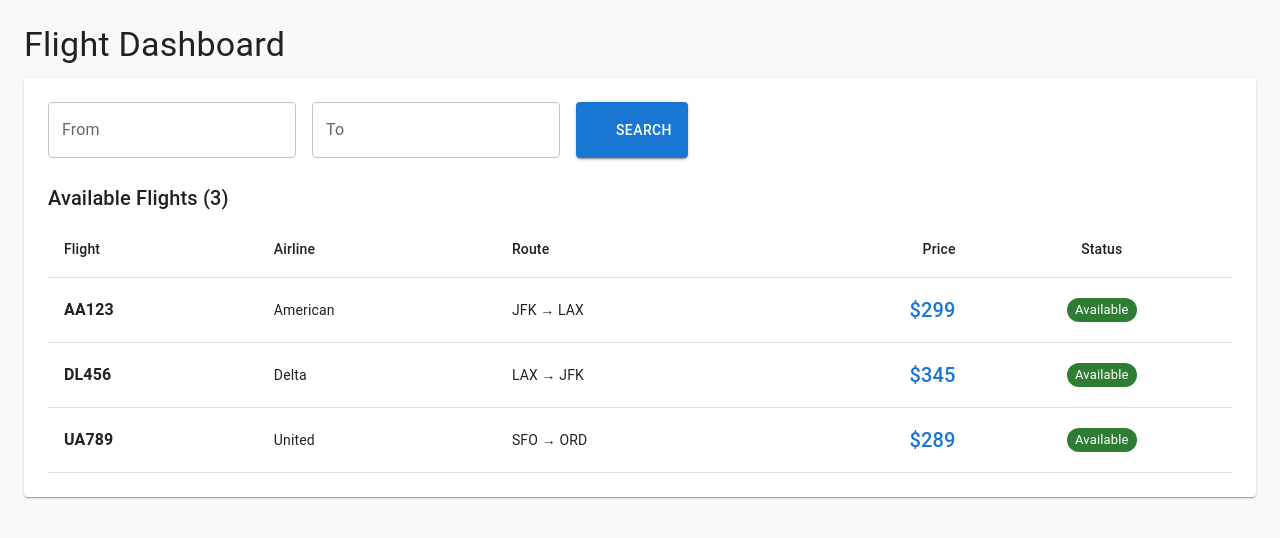
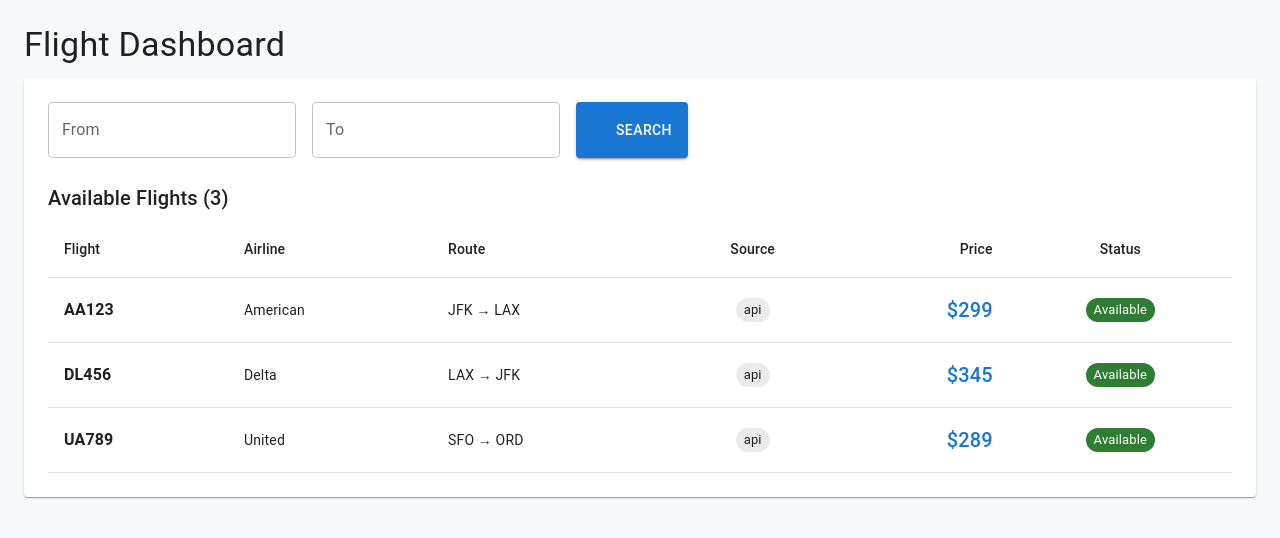
Before and after one commit to palaken73-jpg/flights-dashboard, a React (Create React App) app: page / in a window 1280 px wide. Shown: the top 538 px of the page. Built offline with nearby package versions, Linux system fonts and the light colour scheme; some icons are missing.

Commit message:
final commit please

```diff
--- a/src/components/FlightDashboard.tsx
+++ b/src/components/FlightDashboard.tsx
@@ -86,6 +86,7 @@ const FlightDashboard: React.FC = () => {
                 <TableCell>Flight</TableCell>
                 <TableCell>Airline</TableCell>
                 <TableCell>Route</TableCell>
+                <TableCell align="center">Source</TableCell>
                 <TableCell align="right">Price</TableCell>
                 <TableCell align="center">Status</TableCell>
               </TableRow>
@@ -99,6 +100,9 @@ const FlightDashboard: React.FC = () => {
                   <TableCell>{flight.airline}</TableCell>
                   <TableCell>
                     {flight.from} → {flight.to}
+                  </TableCell>
+                  <TableCell align="center">
+                  <Chip  label={flight.data_source || flight.source || "api"} color={(flight.data_source || flight.source) === "api" ? "success" : "default"} size="small"/>
                   </TableCell>
                   <TableCell align="right">
                     <Typography variant="h6" color="primary">
```
